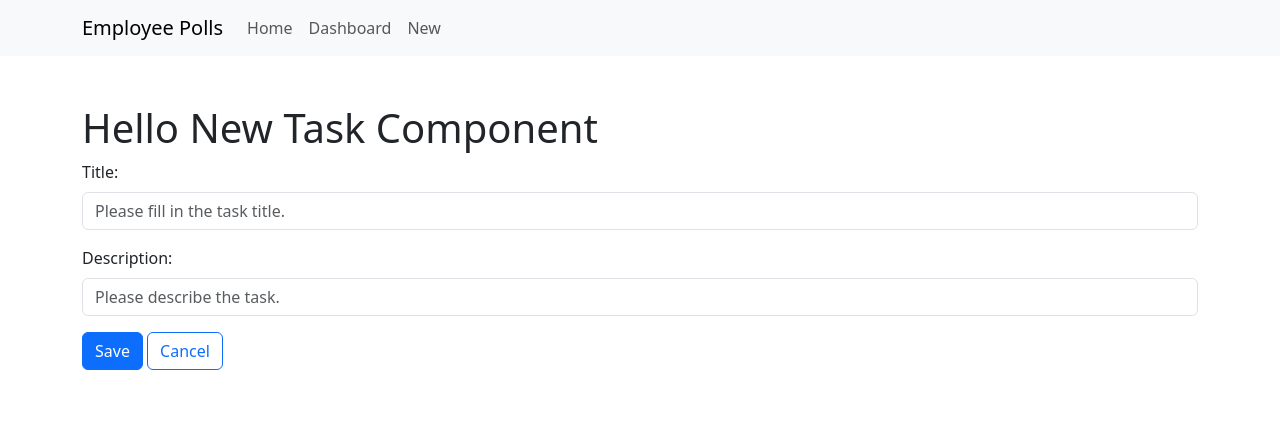
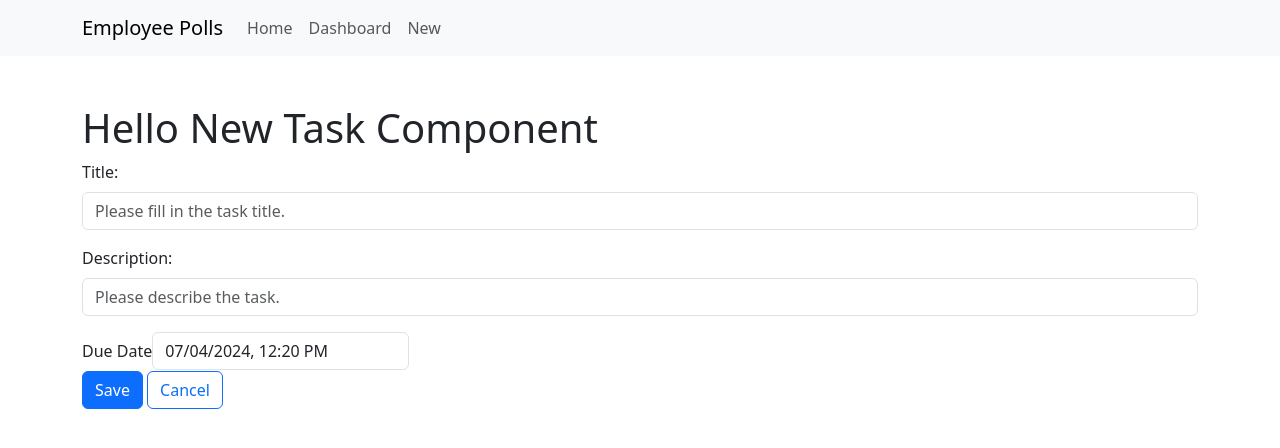
Before and after one commit to CurtesMalteser/task-management-system, a React (Create React App) app in the folder task-management-app/: page /new-task in a window 1280 px wide. Shown: the top 448 px of the page. Built offline with nearby package versions, Linux system fonts and the light colour scheme; what task-management-lib would draw is missing.

Commit message:
Implement dueDate DatePicker

```diff
--- a/task-management-app/package.json
+++ b/task-management-app/package.json
@@ -7,10 +7,12 @@
     "@types/jest": "^27.5.2",
     "@types/node": "^17.0.45",
     "@types/react": "^18.3.3",
+    "@types/react-datepicker": "^6.2.0",
     "@types/react-dom": "^18.3.0",
     "bootstrap": "^5.3.3",
     "react": "^18.3.1",
     "react-bootstrap": "^2.10.4",
+    "react-datepicker": "^7.3.0",
     "react-dom": "^18.3.1",
     "react-redux": "^8.1.3",
     "react-router-dom": "^6.24.1",
--- a/task-management-app/src/features/new-task/NewTask.tsx
+++ b/task-management-app/src/features/new-task/NewTask.tsx
@@ -1,3 +1,4 @@
+import { useState } from 'react';
 import Button from 'react-bootstrap/esm/Button';
 import Container from 'react-bootstrap/esm/Container';
 import Form from 'react-bootstrap/esm/Form';
@@ -5,8 +6,18 @@ import ROUTES from '../../constants/routes';
 import { useNavigate } from 'react-router-dom';
 import TitleFormGroup from './components/TitleFormGroup';
 import DescriptionFormGroup from './components/DescriptionFormGroup';
+import TaskDatePicker from './components/TaskDatePicker';
 
 function NewTask() {
+
+    const [dueDate, setDueDate] = useState<Date | null>(new Date());
+
+    // {
+    //     title: 'Task 6',
+    //     description: 'Description 6',
+    //     dueDate: 1721727000000,
+    //     priority: Priority.HIGH,
+    // }
 
     const navigate = useNavigate();
 
@@ -16,9 +27,25 @@ function NewTask() {
             <Form /*onSubmit={handleSubmit}*/>
                 <TitleFormGroup />
                 <DescriptionFormGroup />
+                <TaskDatePicker
+                    selected={dueDate}
+                    handleDateChange={setDueDate}
+                />
                 <>
-                    <Button as="input" type="submit" variant="primary" value="Save" />{' '}
-                    <Button as="input" type="button" variant='outline-primary' value="Cancel" onClick={() => navigate(ROUTES.HOME)} />
+                    <Button as="input"
+                        type="submit"
+                        variant="primary"
+                        value="Save"
+                        onClick={() => console.log(`⌛️ Due Date: ${dueDate}`)}
+                    />
+                    {' '} {/* Add a space between the buttons */}
+                    <Button
+                        as="input"
+                        type="button"
+                        variant='outline-primary'
+                        value="Cancel"
+                        onClick={() => navigate(ROUTES.HOME)}
+                    />
                 </>
             </Form>
         </Container>
--- /dev/null
+++ b/task-management-app/src/features/new-task/components/TaskDatePicker.tsx
@@ -0,0 +1,21 @@
+import Form from 'react-bootstrap/esm/Form';
+import DatePicker from 'react-datepicker';
+import "react-datepicker/dist/react-datepicker.css";
+
+
+function TaskDatePicker({ selected, handleDateChange } : { selected: Date | null, handleDateChange: (date: Date | null) => void }) {
+    return (
+        <Form.Group controlId="dueDate">
+            <Form.Label>Due Date</Form.Label>
+            <DatePicker
+                selected={selected}
+                onChange={handleDateChange}
+                showTimeSelect
+                dateFormat="Pp"
+                className="form-control"
+            />
+        </Form.Group>
+    );
+}
+
+export default TaskDatePicker;
```
Also changed, not shown: 1 other file (tests, documents, lock files or other folders).
